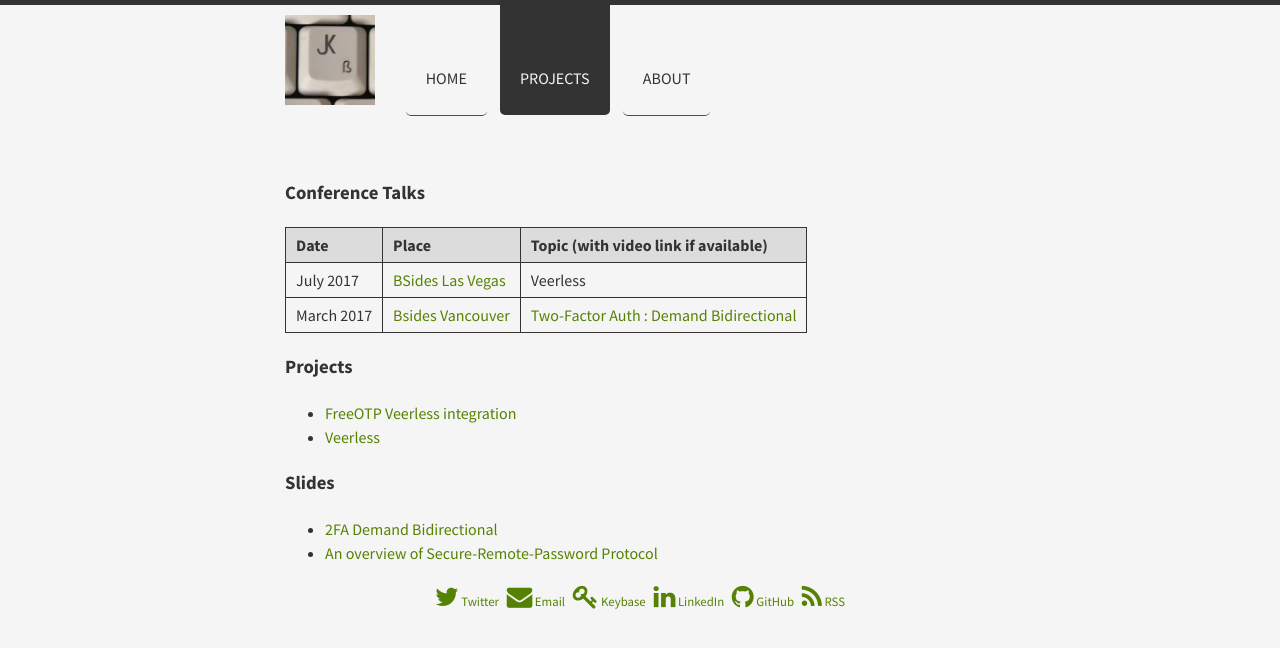
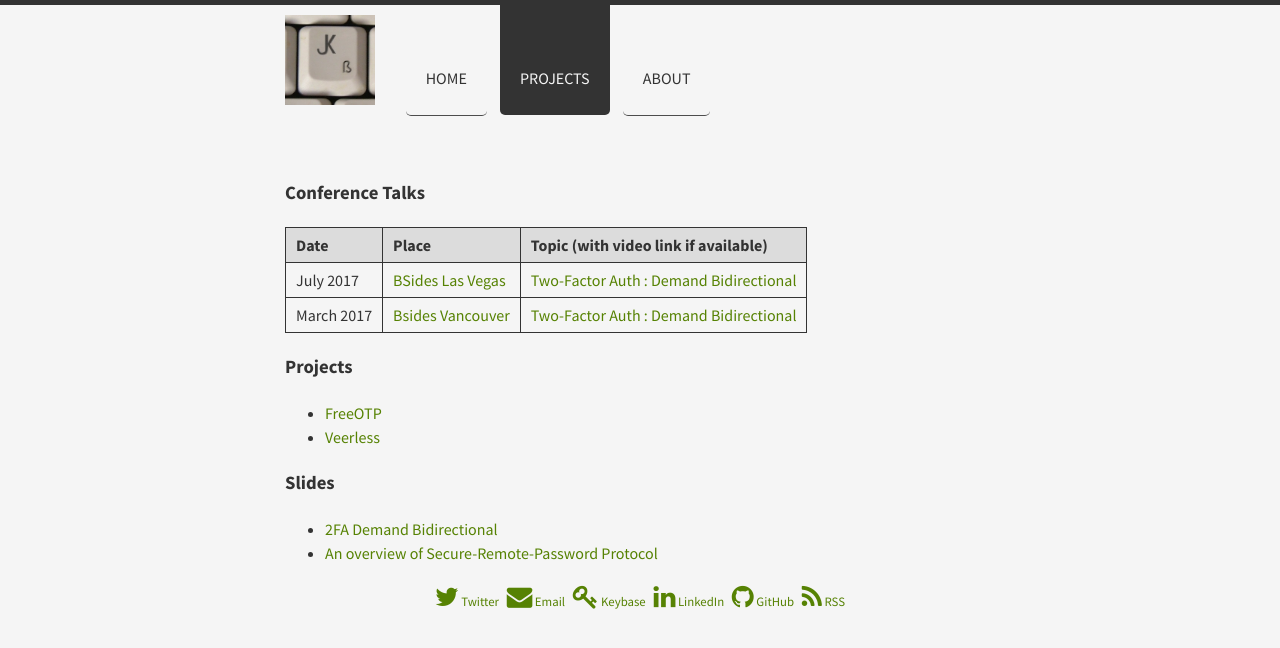
Before and after one commit to joekir/joekir.github.io, a Jekyll site: the page built from projects/index.md, in a window 1280 px wide. Shown: the top 648 px of the page. Built offline with Jekyll 4.4.1, drawn with Linux system fonts in a browser that asks for light colours; nearby versions of some CDN libraries.

Commit message:
added youtube link for bsidelv talk

```diff
--- a/projects/index.md
+++ b/projects/index.md
@@ -7,13 +7,13 @@ title: Projects
 
 | Date          | Place					| Topic (with video link if available) |
 | :-------------|:------------- |:-----|
-|July 2017|[BSides Las Vegas](https://bsideslv2017.sched.com/event/BNGU){:target="_blank"}|Veerless|
+|July 2017|[BSides Las Vegas](https://bsideslv2017.sched.com/event/BNGU){:target="_blank"}|[Two-Factor Auth : Demand Bidirectional](https://www.youtube.com/watch?v=J9Pd2JbYE44){:target="_blank"}|
 |March 2017 | [Bsides Vancouver](https://bsidesvancouver.com/speaker/speaker-3-day-1-track-2/){:target="_blank"}| [Two-Factor Auth : Demand Bidirectional](https://www.youtube.com/watch?v=aNW4CHfvYTs){:target="_blank"}|
 
 ### Projects
 
-* [FreeOTP Veerless integration](https://github.com/joekir/freeotp-android-veerless)
-* [Veerless](https://github.com/joekir/veerless)
+* [FreeOTP](https://github.com/freeotp/freeotp-android){:target="_blank"}
+* [Veerless](https://github.com/joekir/veerless){:target="_blank"}
 
 ### Slides
 
```
Also changed, not shown: Gemfile.lock.
